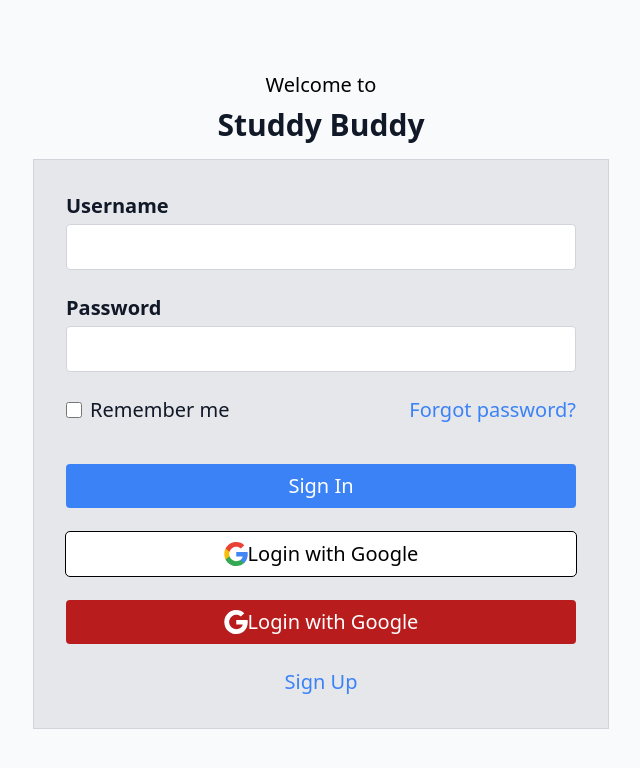
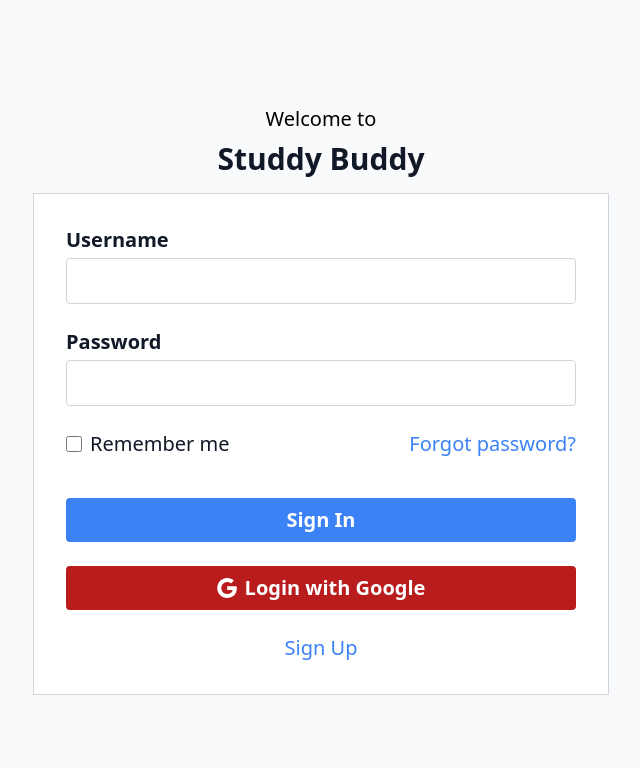
Before and after one commit to lucian606/BacHelper, a React (Create React App) app: page /login in a window 1280 px wide. Shown: the top 768 px of the page, without its empty margins (319-959 px from the left). Built offline with nearby package versions, Linux system fonts and the light colour scheme; no server answers.

Commit message:
Finish login and register

```diff
--- a/src/components/LoginPage.js
+++ b/src/components/LoginPage.js
@@ -31,7 +31,7 @@
             <div className="text-center font-medium text-xl">Welcome to</div>
             <div className="text-3xl font-bold text-gray-900 mt-2 text-center">Studdy Buddy</div>
         </div>
-        <div className="max-w-sm md:max-w-md xl:max-w-xl 2xl:max-w-2xl w-full mx-auto mt-4 bg-gray-200 p-8 border border-gray-300">
+        <div className="max-w-sm md:max-w-md xl:max-w-xl 2xl:max-w-2xl w-full mx-auto mt-4 bg-white p-8 border border-gray-300">
             <form onSubmit={handleSubmit} className="space-y-6">
                 {error !== '' &&
                     <div class="bg-red-100 border border-red-400 text-red-700 rounded relative flex justify-center" role="alert">
@@ -59,26 +59,11 @@
                     </div>
                 </div>
                 <div>
-                    <button className="w-full text-sm xl:text-xl 2xl:text-2xl p-2 mt-4 text-center text-white bg-blue-500 rounded hover:bg-blue-700">Sign In</button>
+                    <button className="w-full text-sm xl:text-xl 2xl:text-2xl p-2 mt-4 text-center text-white bg-blue-500 rounded hover:bg-blue-700 font-bold">Sign In</button>
                 </div>
-                <div class="flex justify-center items-center">
-                    <button className="w-full text-sm xl:text-xl 2xl:text-2xl p-2 outline outline-1 bg-white rounded hover:bg-gray-200 flex items-center justify-center">
-                        <svg viewBox="0 0 24 24" width="24" height="24" xmlns="http://www.w3.org/2000/svg">
-                            <g transform="matrix(1, 0, 0, 1, 27.009001, -39.238998)">
-                                <path fill="#4285F4" d="M -3.264 51.509 C -3.264 50.719 -3.334 49.969 -3.454 49.239 L -14.754 49.239 L -14.754 53.749 L -8.284 53.749 C -8.574 55.229 -9.424 56.479 -10.684 57.329 L -10.684 60.329 L -6.824 60.329 C -4.564 58.239 -3.264 55.159 -3.264 51.509 Z"/>
-                                <path fill="#34A853" d="M -14.754 63.239 C -11.514 63.239 -8.804 62.159 -6.824 60.329 L -10.684 57.329 C -11.764 58.049 -13.134 58.489 -14.754 58.489 C -17.884 58.489 -20.534 56.379 -21.484 53.529 L -25.464 53.529 L -25.464 56.619 C -23.494 60.539 -19.444 63.239 -14.754 63.239 Z"/>
-                                <path fill="#FBBC05" d="M -21.484 53.529 C -21.734 52.809 -21.864 52.039 -21.864 51.239 C -21.864 50.439 -21.724 49.669 -21.484 48.949 L -21.484 45.859 L -25.464 45.859 C -26.284 47.479 -26.754 49.299 -26.754 51.239 C -26.754 53.179 -26.284 54.999 -25.464 56.619 L -21.484 53.529 Z"/>
-                                <path fill="#EA4335" d="M -14.754 43.989 C -12.984 43.989 -11.404 44.599 -10.154 45.789 L -6.734 42.369 C -8.804 40.429 -11.514 39.239 -14.754 39.239 C -19.444 39.239 -23.494 41.939 -25.464 45.859 L -21.484 48.949 C -20.534 46.099 -17.884 43.989 -14.754 43.989 Z"/>
-                            </g>
-                        </svg>
-                        <nav>
-                            Login with Google
-                        </nav>
-                    </button>
-                </div>
-                <div class="flex justify-center items-center">
-                    <button className="w-full text-sm xl:text-xl 2xl:text-2xl p-2 text-white bg-red-700 rounded hover:bg-red-800 flex items-center justify-center">
-                        <svg viewBox="0 0 24 24" width="24" height="24" xmlns="http://www.w3.org/2000/svg">
+                <div class="flex justify justify-center">
+                    <button className="w-full text-sm lg:text-lg xl:text-xl 2xl:text-2xl font-bold p-2 text-white bg-red-700 rounded hover:bg-red-800 flex justify-center">
+                        <svg viewBox="0 0 24 24" className="h-full w-4 lg:w-5 flex-no-shrink fill-current" xmlns="http://www.w3.org/2000/svg">
                             <g transform="matrix(1, 0, 0, 1, 27.009001, -39.238998)">
                                 <path fill="#FFFFFF" d="M -3.264 51.509 C -3.264 50.719 -3.334 49.969 -3.454 49.239 L -14.754 49.239 L -14.754 53.749 L -8.284 53.749 C -8.574 55.229 -9.424 56.479 -10.684 57.329 L -10.684 60.329 L -6.824 60.329 C -4.564 58.239 -3.264 55.159 -3.264 51.509 Z"/>
                                 <path fill="#FFFFFF" d="M -14.754 63.239 C -11.514 63.239 -8.804 62.159 -6.824 60.329 L -10.684 57.329 C -11.764 58.049 -13.134 58.489 -14.754 58.489 C -17.884 58.489 -20.534 56.379 -21.484 53.529 L -25.464 53.529 L -25.464 56.619 C -23.494 60.539 -19.444 63.239 -14.754 63.239 Z"/>
@@ -86,7 +71,7 @@
                                 <path fill="#FFFFFF" d="M -14.754 43.989 C -12.984 43.989 -11.404 44.599 -10.154 45.789 L -6.734 42.369 C -8.804 40.429 -11.514 39.239 -14.754 39.239 C -19.444 39.239 -23.494 41.939 -25.464 45.859 L -21.484 48.949 C -20.534 46.099 -17.884 43.989 -14.754 43.989 Z"/>
                             </g>
                         </svg>
-                        <nav>
+                        <nav className="pl-2">
                             Login with Google
                         </nav>
                     </button>
@@ -99,6 +84,4 @@
         </div>
     </div>
     );
-
-    //"../assets/Google__G__Logo.svg"
 }
```
